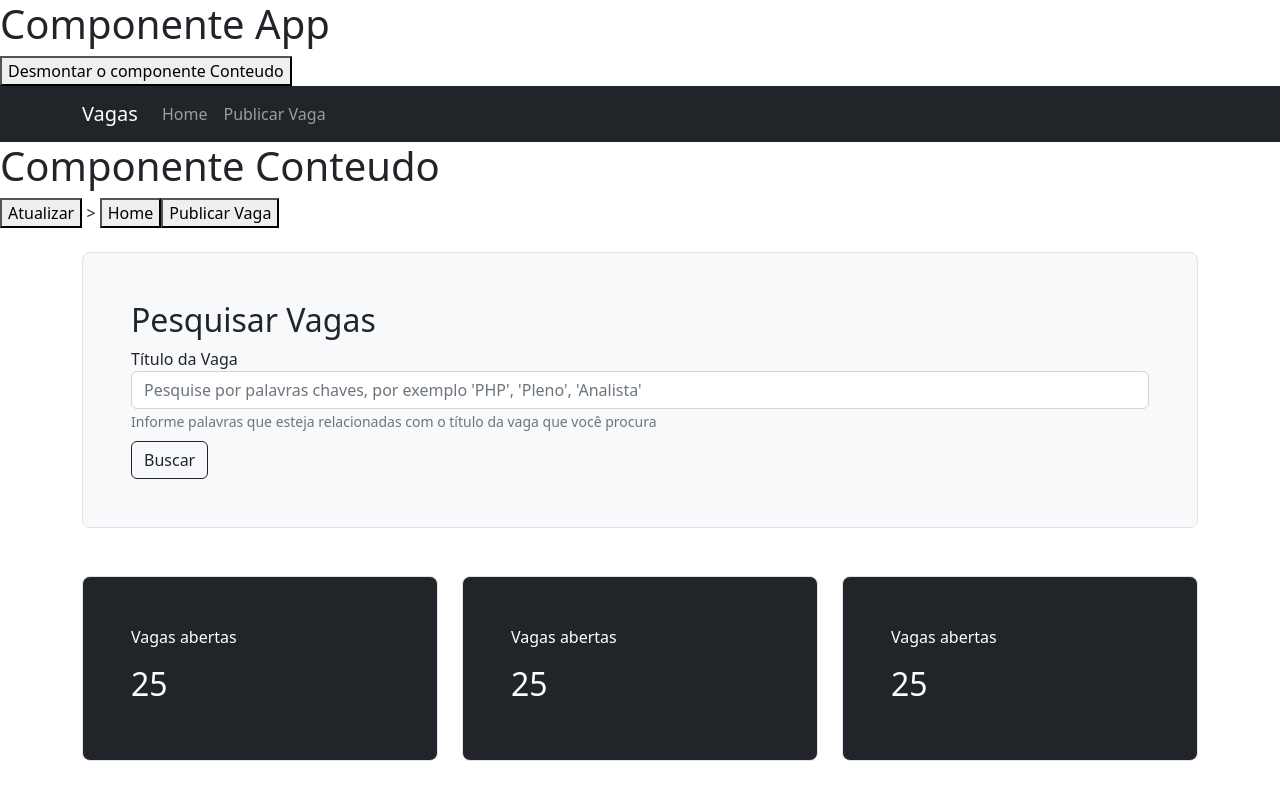
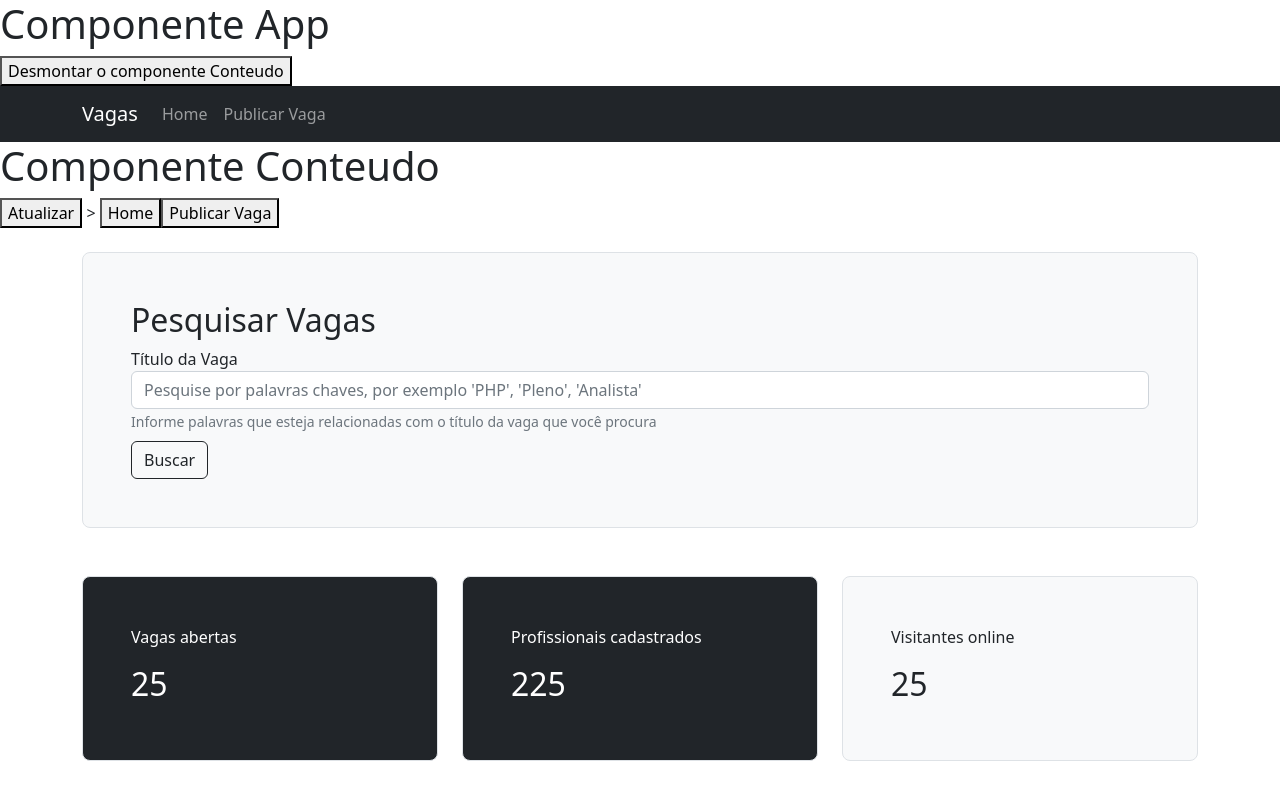
Before and after one commit to isabellacpmelo/VueJs-courses, a Vue app in the folder Desenvolvimento Web Avançado com Vue e Vuex/05 - Componentes do básico ao avançado/Parte 2/Projeto Vagas/projeto-vagas/: page / in a window 1280 px wide. Built offline with nearby package versions, Linux system fonts and the light colour scheme.

Commit message:
Styling the component with computed properties

```diff
--- a/Desenvolvimento Web Avançado com Vue e Vuex/05 - Componentes do básico ao avançado/Parte 2/Projeto Vagas/projeto-vagas/src/components/comuns/Indicador.vue
+++ b/Desenvolvimento Web Avançado com Vue e Vuex/05 - Componentes do básico ao avançado/Parte 2/Projeto Vagas/projeto-vagas/src/components/comuns/Indicador.vue
@@ -1,14 +1,20 @@
 <!-- @format -->
 
 <template>
-  <div class="h-100 p-5 rounded-3 border bg-dark text-white">
-    <p>Vagas abertas</p>
-    <h2>25</h2>
+  <div :class="estilo">
+    <p>{{ titulo }}</p>
+    <h2>{{ indicador }}</h2>
   </div>
 </template>
 
 <script>
 export default {
   name: "Indicador",
+  props: ["titulo", "indicador", "bg", "color"],
+  computed: {
+    estilo() {
+      return `h-100 p-5 rounded-3 border ${this.bg} ${this.color}`;
+    },
+  },
 };
 </script>
--- a/Desenvolvimento Web Avançado com Vue e Vuex/05 - Componentes do básico ao avançado/Parte 2/Projeto Vagas/projeto-vagas/src/components/views/Home.vue
+++ b/Desenvolvimento Web Avançado com Vue e Vuex/05 - Componentes do básico ao avançado/Parte 2/Projeto Vagas/projeto-vagas/src/components/views/Home.vue
@@ -9,13 +9,25 @@
     </div>
     <div class="row mt-5">
       <div class="col-4">
-        <Indicador />
+        <Indicador
+          titulo="Vagas abertas"
+          indicador="25"
+          bg="bg-dark"
+          color="text-white" />
       </div>
       <div class="col-4">
-        <Indicador />
+        <Indicador
+          titulo="Profissionais cadastrados"
+          indicador="225"
+          bg="bg-dark"
+          color="text-white" />
       </div>
       <div class="col-4">
-        <Indicador />
+        <Indicador
+          titulo="Visitantes online"
+          indicador="25"
+          bg="bg-light"
+          color="text-dark" />
       </div>
     </div>
   </div>
```
